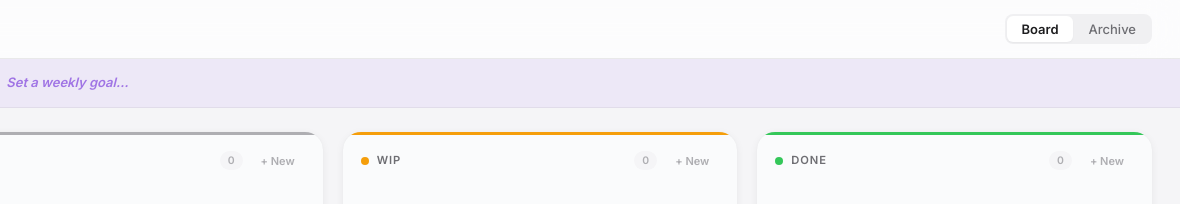
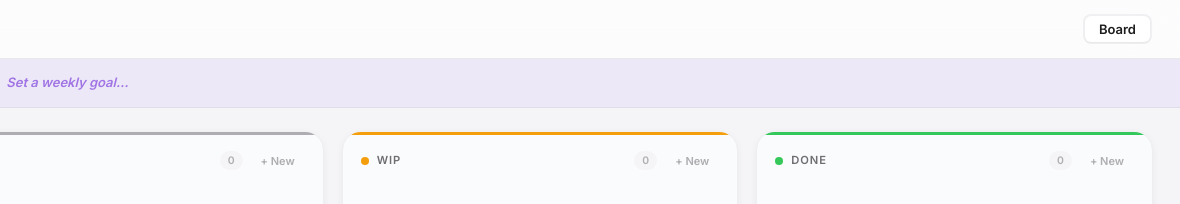
Before and after one commit to fluado/faru, a website: page public/index.html in a window 1280 px wide. Shown: the full height of the page, 100-1280 px from the left. Drawn offline with nearby package versions, Linux system fonts and the light colour scheme; no server answers.

Commit message:
board: board: update index.html

```diff
--- a/public/index.html
+++ b/public/index.html
@@ -17,7 +17,6 @@
       <nav class="header-tabs" id="header-tabs">
         <button id="btn-tab-board" class="btn-tab active">Board</button>
         <button id="btn-tab-dojo" class="btn-tab" style="display:none">Dojo</button>
-        <button id="btn-tab-archive" class="btn-tab">Archive</button>
       </nav>
     </div>
   </header>
```
